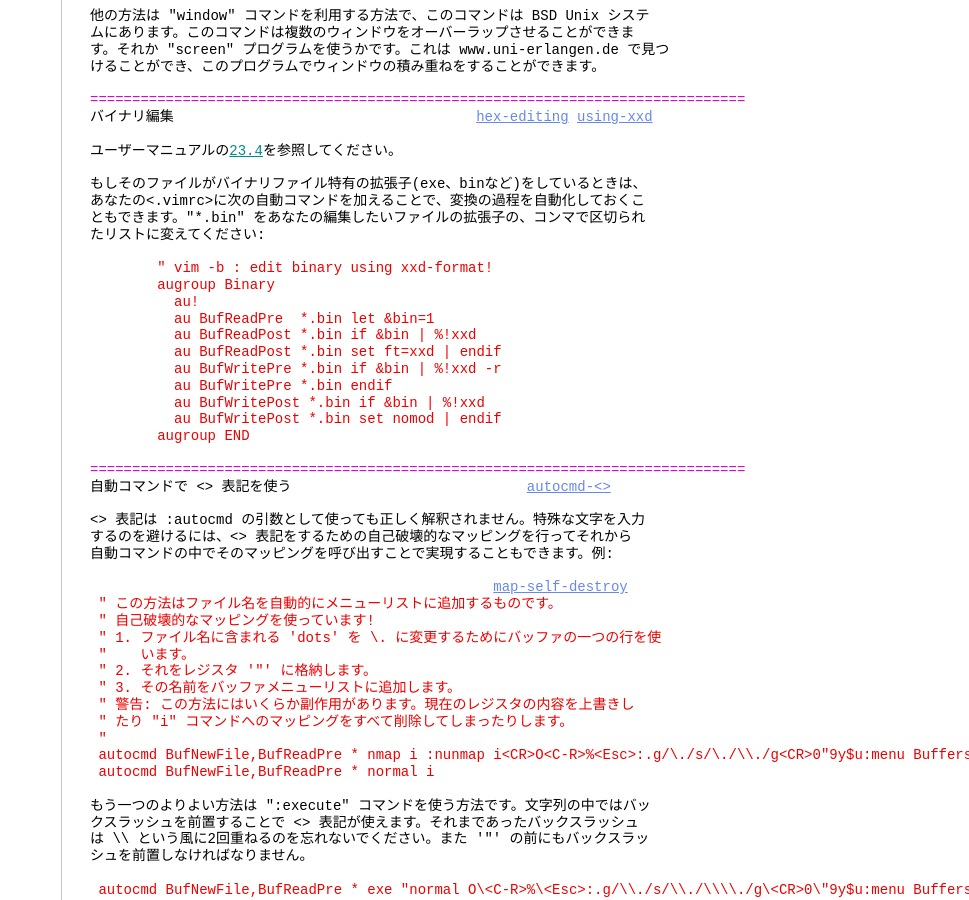
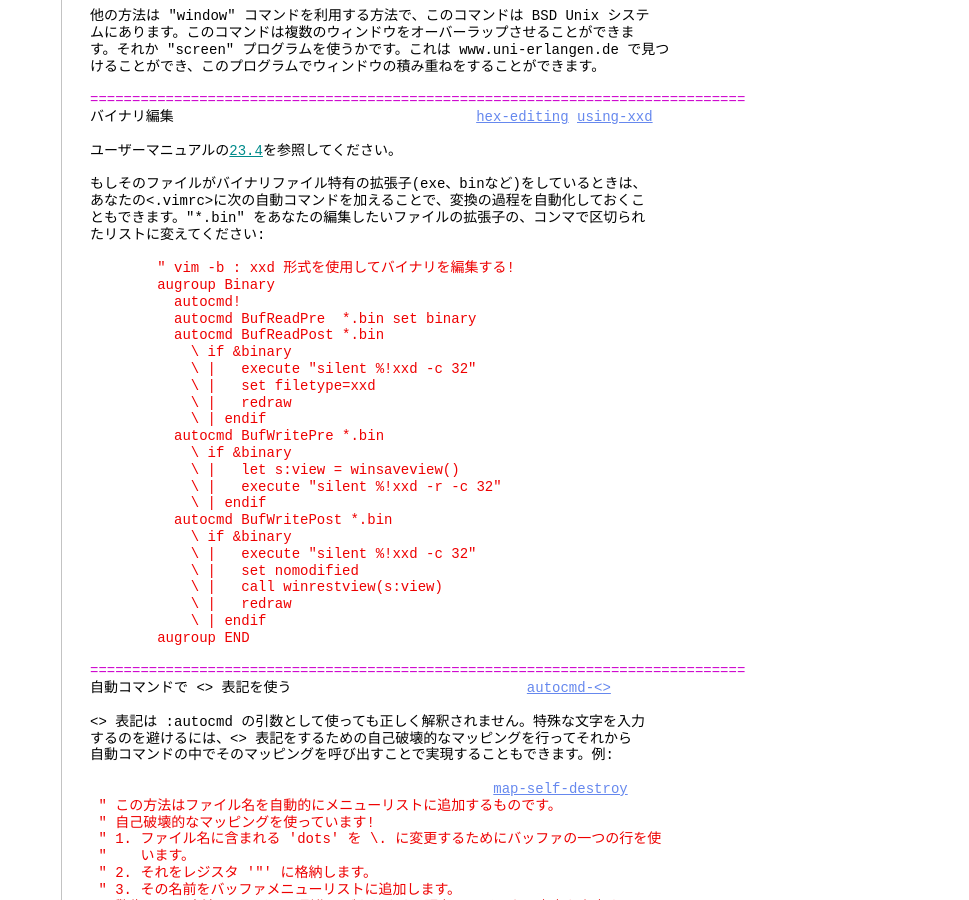
Before and after one commit to vim-jp/vimdoc-ja, a Jekyll site: the page built from tips.html, in a window 1280 px wide and 900 px high, scrolled down 7296 px. Shown: the whole window, without its empty margins (311-1280 px from the left). Built offline with Jekyll 4.4.1, drawn with Linux system fonts in a browser that asks for light colours; nearby versions of some CDN libraries; comment, search, counter and statistics services are not loaded; some of the changed text lies outside the part shown.

Commit message:
Generated by GitHub workflow 6521149170
https://github.com/vim-jp/vimdoc-ja-working/actions/runs/6521149170

```diff
--- a/tips.html
+++ b/tips.html
@@ -3,7 +3,7 @@ layout: vimdoc
 helpname: 'tips'
 ---
 <div id='vimCodeElement'>
-<a class="Constant" href="tips.html" name="tips.txt">tips.txt</a>&nbsp;&nbsp;&nbsp;&nbsp;&nbsp;&nbsp;For&nbsp;<span class="Identifier">Vim バージョン 9.0.</span>&nbsp;&nbsp;Last change: 2021 Nov 06<br>
+<a class="Constant" href="tips.html" name="tips.txt">tips.txt</a>&nbsp;&nbsp;&nbsp;&nbsp;&nbsp;&nbsp;For&nbsp;<span class="Identifier">Vim バージョン 9.0.</span>&nbsp;&nbsp;Last change: 2023 Aug 10<br>
 <br>
 <br>
 &nbsp;&nbsp;&nbsp;&nbsp;&nbsp;&nbsp;&nbsp;&nbsp;&nbsp;&nbsp;&nbsp;&nbsp;&nbsp;&nbsp;&nbsp;&nbsp;&nbsp;&nbsp;<span class="Identifier">VIMリファレンスマニュアル&nbsp;&nbsp;&nbsp;&nbsp;&nbsp;&nbsp; by Bram Moolenaar</span><br>
@@ -440,16 +440,28 @@ Unix でのワイルドカード展開が行われた場合もそうです。い
 ともできます。&quot;*.bin&quot; をあなたの編集したいファイルの拡張子の、コンマで区切られ<br>
 たリストに変えてください:<br>
 <br>
-<div class="helpExample">&nbsp;&nbsp;&nbsp;&nbsp;&nbsp;&nbsp;&nbsp;&nbsp;&quot; vim -b : edit binary using xxd-format!<br>
+<div class="helpExample">&nbsp;&nbsp;&nbsp;&nbsp;&nbsp;&nbsp;&nbsp;&nbsp;&quot; vim -b : xxd 形式を使用してバイナリを編集する!<br>
 &nbsp;&nbsp;&nbsp;&nbsp;&nbsp;&nbsp;&nbsp;&nbsp;augroup Binary<br>
-&nbsp;&nbsp;&nbsp;&nbsp;&nbsp;&nbsp;&nbsp;&nbsp;&nbsp;&nbsp;au!<br>
-&nbsp;&nbsp;&nbsp;&nbsp;&nbsp;&nbsp;&nbsp;&nbsp;&nbsp;&nbsp;au BufReadPre&nbsp;&nbsp;*.bin let &amp;bin=1<br>
-&nbsp;&nbsp;&nbsp;&nbsp;&nbsp;&nbsp;&nbsp;&nbsp;&nbsp;&nbsp;au BufReadPost *.bin if &amp;bin | %!xxd<br>
-&nbsp;&nbsp;&nbsp;&nbsp;&nbsp;&nbsp;&nbsp;&nbsp;&nbsp;&nbsp;au BufReadPost *.bin set ft=xxd | endif<br>
-&nbsp;&nbsp;&nbsp;&nbsp;&nbsp;&nbsp;&nbsp;&nbsp;&nbsp;&nbsp;au BufWritePre *.bin if &amp;bin | %!xxd -r<br>
-&nbsp;&nbsp;&nbsp;&nbsp;&nbsp;&nbsp;&nbsp;&nbsp;&nbsp;&nbsp;au BufWritePre *.bin endif<br>
-&nbsp;&nbsp;&nbsp;&nbsp;&nbsp;&nbsp;&nbsp;&nbsp;&nbsp;&nbsp;au BufWritePost *.bin if &amp;bin | %!xxd<br>
-&nbsp;&nbsp;&nbsp;&nbsp;&nbsp;&nbsp;&nbsp;&nbsp;&nbsp;&nbsp;au BufWritePost *.bin set nomod | endif<br>
+&nbsp;&nbsp;&nbsp;&nbsp;&nbsp;&nbsp;&nbsp;&nbsp;&nbsp;&nbsp;autocmd!<br>
+&nbsp;&nbsp;&nbsp;&nbsp;&nbsp;&nbsp;&nbsp;&nbsp;&nbsp;&nbsp;autocmd BufReadPre&nbsp;&nbsp;*.bin set binary<br>
+&nbsp;&nbsp;&nbsp;&nbsp;&nbsp;&nbsp;&nbsp;&nbsp;&nbsp;&nbsp;autocmd BufReadPost *.bin<br>
+&nbsp;&nbsp;&nbsp;&nbsp;&nbsp;&nbsp;&nbsp;&nbsp;&nbsp;&nbsp;&nbsp;&nbsp;\ if &amp;binary<br>
+&nbsp;&nbsp;&nbsp;&nbsp;&nbsp;&nbsp;&nbsp;&nbsp;&nbsp;&nbsp;&nbsp;&nbsp;\ |&nbsp;&nbsp; execute &quot;silent %!xxd -c 32&quot;<br>
+&nbsp;&nbsp;&nbsp;&nbsp;&nbsp;&nbsp;&nbsp;&nbsp;&nbsp;&nbsp;&nbsp;&nbsp;\ |&nbsp;&nbsp; set filetype=xxd<br>
+&nbsp;&nbsp;&nbsp;&nbsp;&nbsp;&nbsp;&nbsp;&nbsp;&nbsp;&nbsp;&nbsp;&nbsp;\ |&nbsp;&nbsp; redraw<br>
+&nbsp;&nbsp;&nbsp;&nbsp;&nbsp;&nbsp;&nbsp;&nbsp;&nbsp;&nbsp;&nbsp;&nbsp;\ | endif<br>
+&nbsp;&nbsp;&nbsp;&nbsp;&nbsp;&nbsp;&nbsp;&nbsp;&nbsp;&nbsp;autocmd BufWritePre *.bin<br>
+&nbsp;&nbsp;&nbsp;&nbsp;&nbsp;&nbsp;&nbsp;&nbsp;&nbsp;&nbsp;&nbsp;&nbsp;\ if &amp;binary<br>
+&nbsp;&nbsp;&nbsp;&nbsp;&nbsp;&nbsp;&nbsp;&nbsp;&nbsp;&nbsp;&nbsp;&nbsp;\ |&nbsp;&nbsp; let s:view = winsaveview()<br>
+&nbsp;&nbsp;&nbsp;&nbsp;&nbsp;&nbsp;&nbsp;&nbsp;&nbsp;&nbsp;&nbsp;&nbsp;\ |&nbsp;&nbsp; execute &quot;silent %!xxd -r -c 32&quot;<br>
+&nbsp;&nbsp;&nbsp;&nbsp;&nbsp;&nbsp;&nbsp;&nbsp;&nbsp;&nbsp;&nbsp;&nbsp;\ | endif<br>
+&nbsp;&nbsp;&nbsp;&nbsp;&nbsp;&nbsp;&nbsp;&nbsp;&nbsp;&nbsp;autocmd BufWritePost *.bin<br>
+&nbsp;&nbsp;&nbsp;&nbsp;&nbsp;&nbsp;&nbsp;&nbsp;&nbsp;&nbsp;&nbsp;&nbsp;\ if &amp;binary<br>
+&nbsp;&nbsp;&nbsp;&nbsp;&nbsp;&nbsp;&nbsp;&nbsp;&nbsp;&nbsp;&nbsp;&nbsp;\ |&nbsp;&nbsp; execute &quot;silent %!xxd -c 32&quot;<br>
+&nbsp;&nbsp;&nbsp;&nbsp;&nbsp;&nbsp;&nbsp;&nbsp;&nbsp;&nbsp;&nbsp;&nbsp;\ |&nbsp;&nbsp; set nomodified<br>
+&nbsp;&nbsp;&nbsp;&nbsp;&nbsp;&nbsp;&nbsp;&nbsp;&nbsp;&nbsp;&nbsp;&nbsp;\ |&nbsp;&nbsp; call winrestview(s:view)<br>
+&nbsp;&nbsp;&nbsp;&nbsp;&nbsp;&nbsp;&nbsp;&nbsp;&nbsp;&nbsp;&nbsp;&nbsp;\ |&nbsp;&nbsp; redraw<br>
+&nbsp;&nbsp;&nbsp;&nbsp;&nbsp;&nbsp;&nbsp;&nbsp;&nbsp;&nbsp;&nbsp;&nbsp;\ | endif<br>
 &nbsp;&nbsp;&nbsp;&nbsp;&nbsp;&nbsp;&nbsp;&nbsp;augroup END</div>
 <br>
 <span class="PreProc">==============================================================================</span><br>
```
